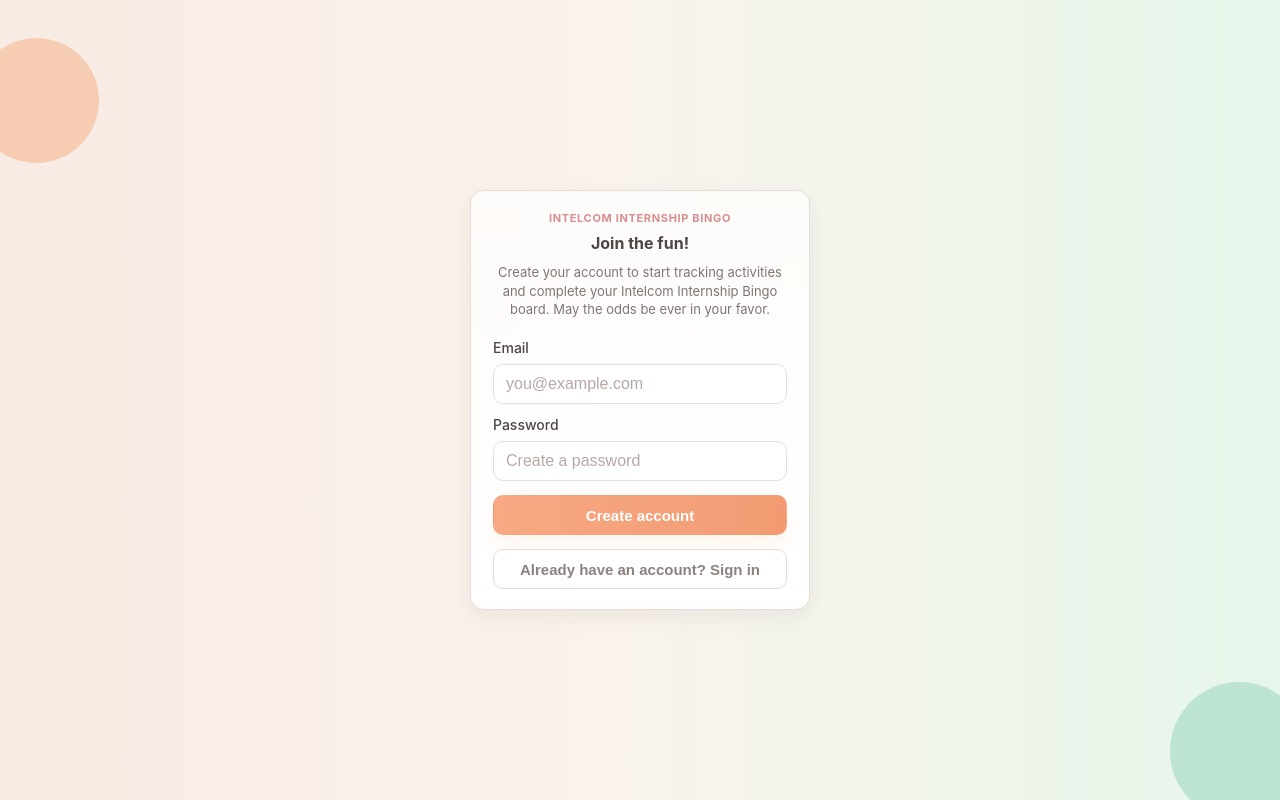
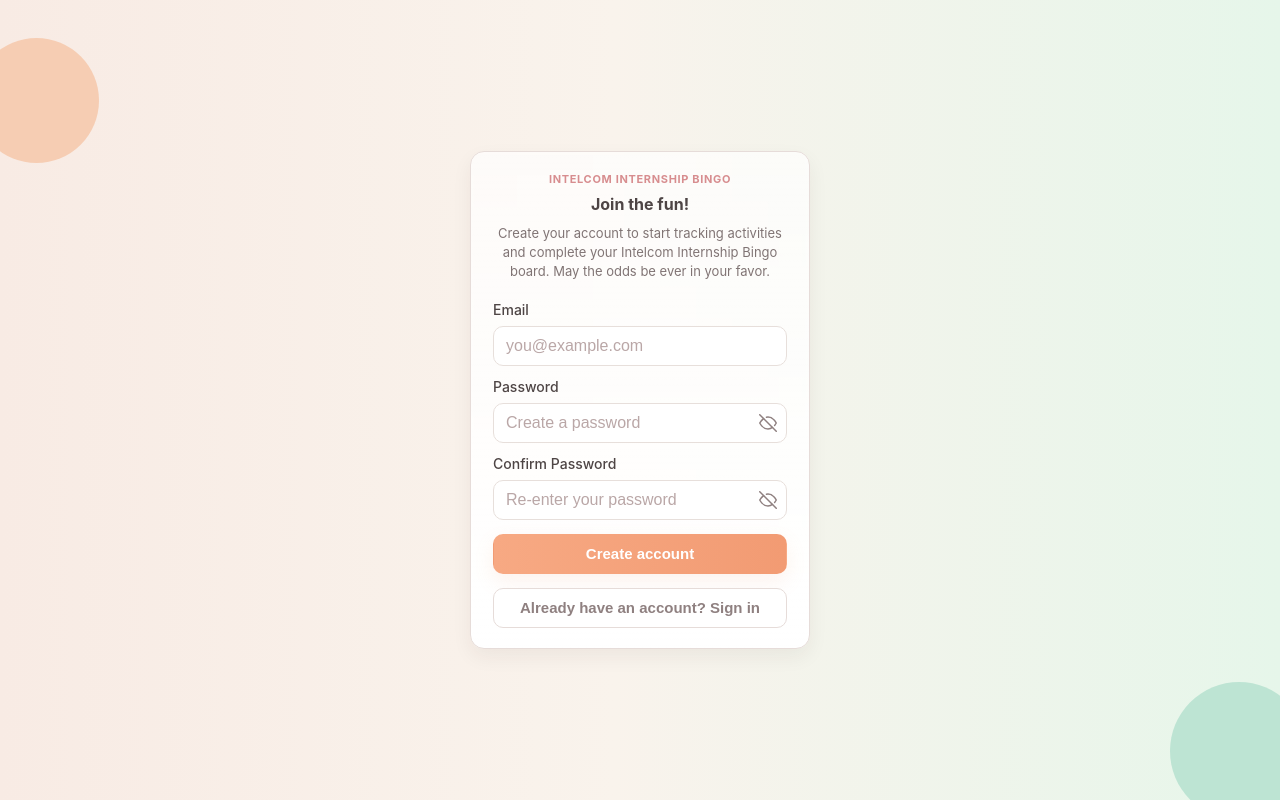
Before and after one commit to laliza03/bingo-interns, a Next.js app in the folder frontend/: page /signup in a window 1280 px wide. Built offline with nearby package versions, Linux system fonts and the light colour scheme; no server answers.

Commit message:
feat: add PasswordInput component with visibility toggle and integrate into Login and Signup forms

```diff
--- a/frontend/app/globals.css
+++ b/frontend/app/globals.css
@@ -328,6 +328,39 @@ input:focus {
   }
 }
 
+/* ─── Password input with toggle ─────────────────────── */
+.password-wrapper {
+  position: relative;
+  display: flex;
+  align-items: center;
+}
+
+.password-wrapper input {
+  width: 100%;
+  padding-right: 40px;
+}
+
+.password-toggle {
+  position: absolute;
+  right: 10px;
+  top: 50%;
+  transform: translateY(-50%);
+  background: none;
+  border: none;
+  padding: 0;
+  margin: 0;
+  cursor: pointer;
+  color: var(--muted);
+  display: flex;
+  align-items: center;
+  line-height: 1;
+  transition: color 0.12s ease;
+}
+
+.password-toggle:hover {
+  color: var(--ink);
+}
+
 /* ─── Leaderboard ─────────────────────────────────────── */
 .leaderboard-card {
   width: min(100%, 660px);
--- a/frontend/components/auth/LoginForm.tsx
+++ b/frontend/components/auth/LoginForm.tsx
@@ -3,6 +3,7 @@
 import { useState } from "react";
 import { useRouter } from "next/navigation";
 import { useAuth } from "@/lib/hooks";
+import PasswordInput from "@/components/ui/PasswordInput";
 
 export default function LoginForm() {
   const router = useRouter();
@@ -37,12 +38,10 @@ export default function LoginForm() {
       />
 
       <label htmlFor="login-password">Password</label>
-      <input
+      <PasswordInput
         id="login-password"
-        type="password"
         placeholder="Enter password"
         autoComplete="current-password"
-        required
         value={password}
         onChange={(e) => setPassword(e.target.value)}
       />
--- a/frontend/components/auth/SignupForm.tsx
+++ b/frontend/components/auth/SignupForm.tsx
@@ -3,6 +3,7 @@
 import { useState } from "react";
 import { useRouter } from "next/navigation";
 import { useAuth } from "@/lib/hooks";
+import PasswordInput from "@/components/ui/PasswordInput";
 
 export default function SignupForm() {
   const router = useRouter();
@@ -10,9 +11,16 @@ export default function SignupForm() {
 
   const [email, setEmail] = useState<string>("");
   const [password, setPassword] = useState<string>("");
+  const [confirmPassword, setConfirmPassword] = useState<string>("");
+  const [matchError, setMatchError] = useState<string | null>(null);
 
   const handleSubmit = async (e: React.FormEvent<HTMLFormElement>) => {
     e.preventDefault();
+    if (password !== confirmPassword) {
+      setMatchError("Passwords do not match.");
+      return;
+    }
+    setMatchError(null);
     try {
       await register(email, password);
       router.push("/board");
@@ -23,7 +31,9 @@ export default function SignupForm() {
 
   return (
     <form className="login-form" onSubmit={handleSubmit}>
-      {error && <p className="form-error">{error}</p>}
+      {(error || matchError) && (
+        <p className="form-error">{matchError ?? error}</p>
+      )}
 
       <label htmlFor="signup-email">Email</label>
       <input
@@ -37,14 +47,24 @@ export default function SignupForm() {
       />
 
       <label htmlFor="signup-password">Password</label>
-      <input
+      <PasswordInput
         id="signup-password"
-        type="password"
         placeholder="Create a password"
         autoComplete="new-password"
-        required
         value={password}
         onChange={(e) => setPassword(e.target.value)}
+      />
+
+      <label htmlFor="signup-confirm-password">Confirm Password</label>
+      <PasswordInput
+        id="signup-confirm-password"
+        placeholder="Re-enter your password"
+        autoComplete="new-password"
+        value={confirmPassword}
+        onChange={(e) => {
+          setConfirmPassword(e.target.value);
+          if (matchError) setMatchError(null);
+        }}
       />
 
       <button className="btn btn-primary" type="submit" disabled={loading}>
--- /dev/null
+++ b/frontend/components/ui/PasswordInput.tsx
@@ -0,0 +1,78 @@
+"use client";
+
+import { useState } from "react";
+
+interface PasswordInputProps {
+  id: string;
+  placeholder?: string;
+  autoComplete?: string;
+  value: string;
+  onChange: (e: React.ChangeEvent<HTMLInputElement>) => void;
+}
+
+function EyeIcon({ open }: { open: boolean }) {
+  return open ? (
+    // Eye open
+    <svg
+      width="18"
+      height="18"
+      viewBox="0 0 24 24"
+      fill="none"
+      stroke="currentColor"
+      strokeWidth="2"
+      strokeLinecap="round"
+      strokeLinejoin="round"
+    >
+      <path d="M1 12s4-8 11-8 11 8 11 8-4 8-11 8-11-8-11-8z" />
+      <circle cx="12" cy="12" r="3" />
+    </svg>
+  ) : (
+    // Eye closed (slash)
+    <svg
+      width="18"
+      height="18"
+      viewBox="0 0 24 24"
+      fill="none"
+      stroke="currentColor"
+      strokeWidth="2"
+      strokeLinecap="round"
+      strokeLinejoin="round"
+    >
+      <path d="M17.94 17.94A10.07 10.07 0 0 1 12 20c-7 0-11-8-11-8a18.45 18.45 0 0 1 5.06-5.94" />
+      <path d="M9.9 4.24A9.12 9.12 0 0 1 12 4c7 0 11 8 11 8a18.5 18.5 0 0 1-2.16 3.19" />
+      <line x1="1" y1="1" x2="23" y2="23" />
+    </svg>
+  );
+}
+
+export default function PasswordInput({
+  id,
+  placeholder,
+  autoComplete,
+  value,
+  onChange,
+}: PasswordInputProps) {
+  const [visible, setVisible] = useState(false);
+
+  return (
+    <div className="password-wrapper">
+      <input
+        id={id}
+        type={visible ? "text" : "password"}
+        placeholder={placeholder}
+        autoComplete={autoComplete}
+        required
+        value={value}
+        onChange={onChange}
+      />
+      <button
+        type="button"
+        className="password-toggle"
+        onClick={() => setVisible((v) => !v)}
+        aria-label={visible ? "Hide password" : "Show password"}
+      >
+        <EyeIcon open={visible} />
+      </button>
+    </div>
+  );
+}
```
